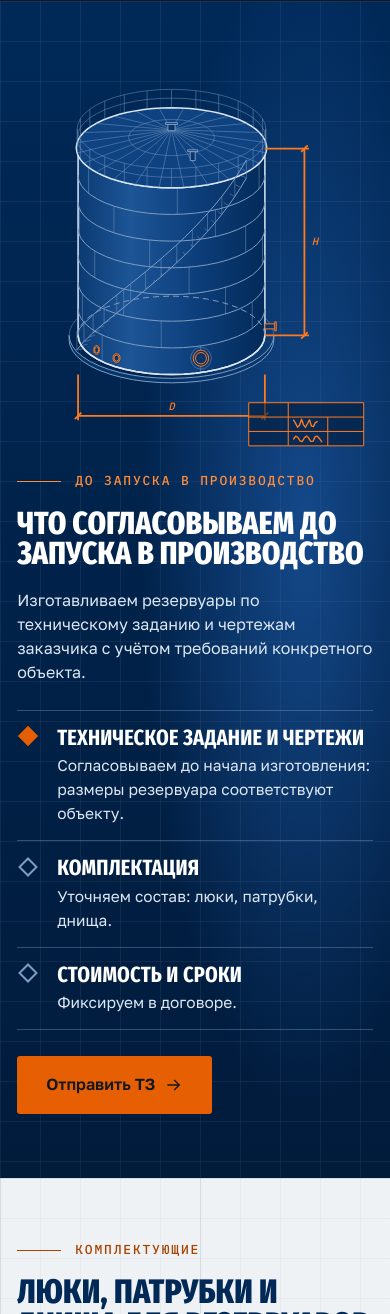
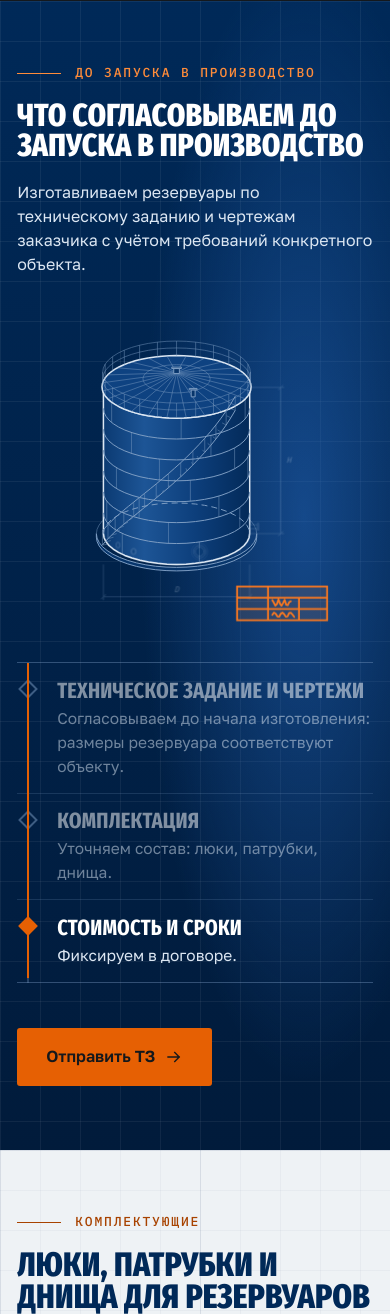
Before and after one commit to Songokura/petrotek, a plain HTML site: page index.html in a window 390 px wide. Shown: the part 4515-5829 px from the top of the page. Drawn offline with Linux system fonts and the light colour scheme.

Commit message:
Согласование: цикл шагов и на телефоне, чертёж между заголовком и списком

```diff
--- a/index.html
+++ b/index.html
@@ -25,7 +25,7 @@
 <link rel="preload" href="assets/fonts/fira-sans-extra-condensed-800-latin.woff2" as="font" type="font/woff2" crossorigin>
 <link rel="preload" href="assets/fonts/golos-text-400-600-cyrillic.woff2" as="font" type="font/woff2" crossorigin>
 <script>document.documentElement.className="js"</script>
-<link rel="stylesheet" href="styles.css?v=20261118-2">
+<link rel="stylesheet" href="styles.css?v=20261118-3">
 <script type="application/ld+json">
 {"@context":"https://schema.org","@type":"LocalBusiness","name":"ТОО «Petrotek резервуары»","url":"https://petrotek.kz/","image":"https://petrotek.kz/assets/og-image.jpg","logo":"https://petrotek.kz/assets/logo.svg","telephone":"+77016239947","email":"a.shamgunova@petrotek.kz","description":"Проектирование, изготовление и монтаж стальных резервуаров РВС, РГС и дренажных ёмкостей.","address":{"@type":"PostalAddress","addressCountry":"KZ","addressLocality":"Актау","streetAddress":"29а мкр, здание 76/1"},"areaServed":{"@type":"Country","name":"Казахстан"},"openingHoursSpecification":[{"@type":"OpeningHoursSpecification","dayOfWeek":["Monday","Tuesday","Wednesday","Thursday","Friday"],"opens":"09:00","closes":"18:00"}],"sameAs":["https://www.instagram.com/petrotektanks/"]}
 </script>
@@ -370,6 +370,6 @@
 </nav>
 
 <script src="assets/vendor/lenis.min.js" defer></script>
-<script src="script.js?v=20261118-2" defer></script>
+<script src="script.js?v=20261118-3" defer></script>
 </body>
 </html>
--- a/script.js
+++ b/script.js
@@ -266,7 +266,7 @@
     function stop() { if (timer) { clearInterval(timer); timer = null; } }
     function run() {
       stop();
-      if (still || hold || !seen || document.hidden || window.innerWidth <= 900) return;
+      if (still || hold || !seen || document.hidden) return;
       timer = setInterval(function () { go(cur % lis.length + 1); }, DUR);
     }
     go(1);
@@ -274,11 +274,11 @@
       new IntersectionObserver(function (es) { seen = es[0].isIntersecting; run(); }, { threshold: 0.35 }).observe(sog);
     } else { seen = true; run(); }
     document.addEventListener('visibilitychange', run);
-    window.addEventListener('resize', run);
-    lis.forEach(function (li) {
-      function pick() { if (window.innerWidth > 900) { hold = true; stop(); go(+li.getAttribute('data-s')); } }
-      li.addEventListener('mouseenter', pick);
-      li.addEventListener('mouseleave', function () { hold = false; run(); });
+        lis.forEach(function (li) {
+      // мышь: наведение держит пункт; палец: тап выбирает пункт, цикл идёт дальше с него
+      li.addEventListener('pointerenter', function (e) { if (e.pointerType !== 'mouse') return; hold = true; stop(); go(+li.getAttribute('data-s')); });
+      li.addEventListener('pointerleave', function (e) { if (e.pointerType !== 'mouse') return; hold = false; run(); });
+      li.addEventListener('click', function () { if (!hold) { go(+li.getAttribute('data-s')); run(); } });
     });
   })();
 
--- a/styles.css
+++ b/styles.css
@@ -313,11 +313,13 @@ html[lang="kk"] .h1{font-size:clamp(38px,min(5.5vw,11vh),108px)}
 @media (max-width:900px){
   .sog{height:auto}.sog-pin{position:static;height:auto;min-height:0;display:block;padding:64px 0}
   .sog-in{grid-template-columns:minmax(0,1fr);padding-top:0}
-  .sog-list li{opacity:1;transform:none!important}
-  .sog-list::before,.sog-list::after{display:none}
-  .sog .iso-dw .hl{opacity:1;filter:none}
-  .sog-fig{order:-1;max-width:420px}
-  .sog .hl1 .d,.sog .hl2 .t,.sog .hl3 .st,.sog .hl3 .sg{stroke:var(--or2)!important}
+  /* цикл шагов и на телефоне (18.11.2026): без сдвига пункта и без свечения слоя - тени на таче тормозят */
+  .sog-list li{transform:none!important;opacity:.5}
+  .sog .iso-dw .hl1,.sog .iso-dw .hl2,.sog .iso-dw .hl3{filter:none!important}
+  /* чертёж между заголовком и списком: подсвеченный слой и пункт видны на одном экране */
+  .sog-in{display:flex;flex-direction:column}.sog-tx{display:contents}
+  .sog .head{order:1}.sog-fig{order:2;width:100%;max-width:420px;margin:0 auto clamp(14px,2vh,22px)}.sog-list{order:3}.sog-tx>.btn{order:4;align-self:flex-start}
+  .sog-fig .dw{max-height:36svh}
 }
 
 /* ---------- комплектующие ---------- */
```
Also changed, not shown: privacy.html (+2 -2 lines).
